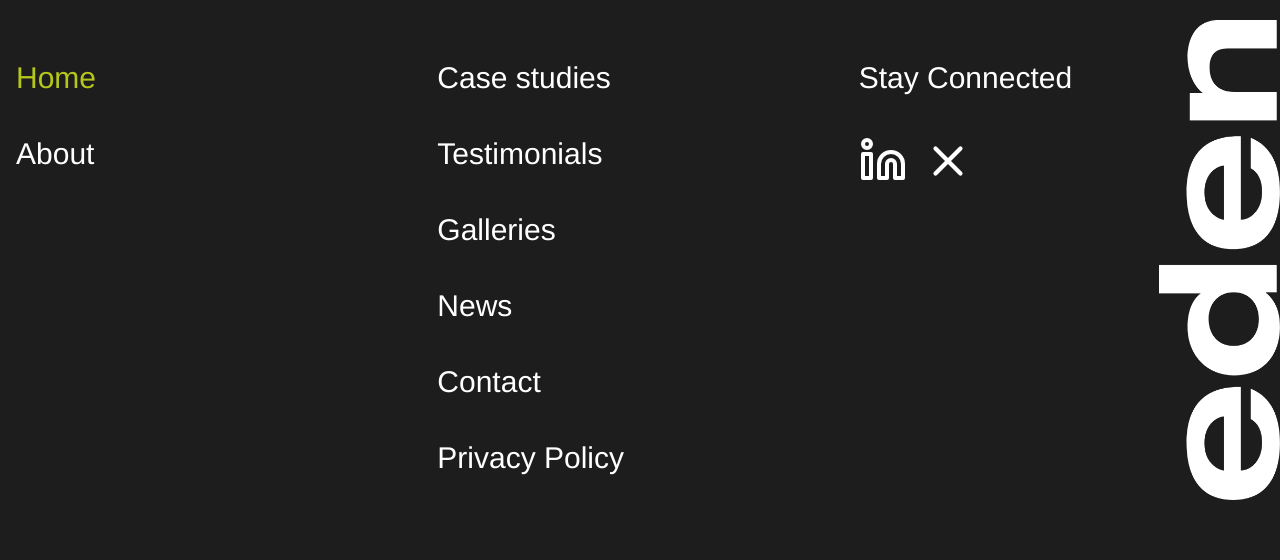
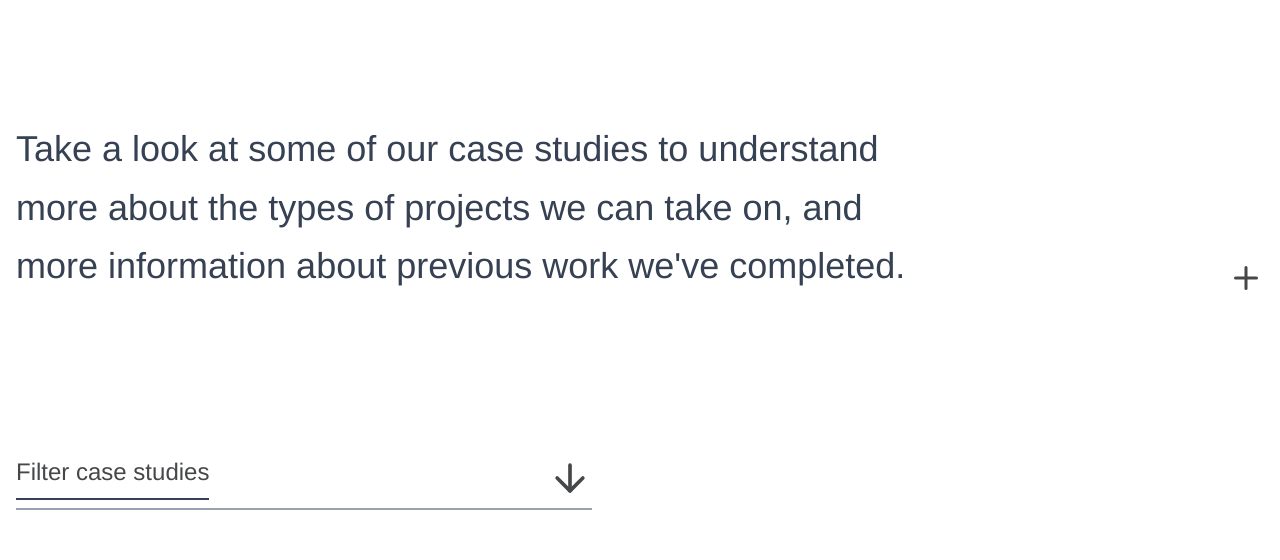
Before and after one commit to Coder-Gamma/edin-website-project, a React (Vite) app: page /case-study in a window 1280 px wide. Shown: the part 840-1400 px from the top of the page. Built offline with nearby package versions, Linux system fonts and the light colour scheme.

Commit message:
Created component for the casestudy article section.

```diff
--- a/src/components/case-study/CaseStudy.tsx
+++ b/src/components/case-study/CaseStudy.tsx
@@ -1,6 +1,7 @@
 import React from "react";
 import backgroundVideo from "../../video/BgVideo.mp4";
 import VideoHero from "../VideoHero";
+import CaseStudyArticle from "./CaseStudyArticle";
 
 const videoHeroContent = {
   videoSrc: backgroundVideo,
@@ -14,6 +15,7 @@ const CaseStudy = () => {
   return (
     <div>
       <VideoHero {...videoHeroContent} />
+      <CaseStudyArticle />
     </div>
   );
 };
--- /dev/null
+++ b/src/components/case-study/CaseStudyArticle.tsx
@@ -0,0 +1,33 @@
+import React from "react";
+import { Plus } from "lucide-react";
+import { ArrowDown } from "lucide-react";
+
+const CaseStudyArticle = () => {
+  return (
+    <div>
+      <div className="flex justify-between mx-4 my-40">
+        <div>
+          <p className="text-4xl max-w-4xl tracking-normal leading-relaxed text-gray-700">
+            Take a look at some of our case studies to understand more about the
+            types of projects we can take on, and more information about
+            previous work we've completed.
+          </p>
+        </div>
+        <div className="flex flex-col-reverse">
+          <Plus size={36} className="" />
+        </div>
+      </div>
+      <div className="w-xl my-36 mx-4">
+        <div className="flex justify-between">
+          <span className="border-b-2 border-gray-700 text-2xl">
+            Filter case studies
+          </span>
+          <ArrowDown size={44} />
+        </div>
+        <div className="border-t-2 border-gray-400 mt-2" />
+      </div>
+    </div>
+  );
+};
+
+export default CaseStudyArticle;
```
